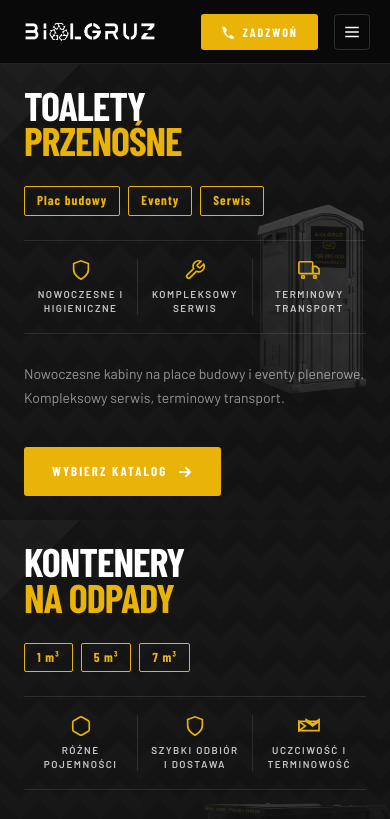
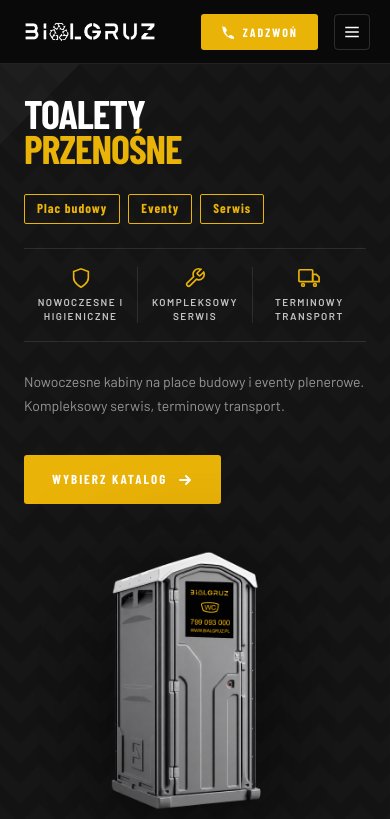
Before and after one commit to JakubPaszko2001/bialgruz-next, a Next.js app: page / in a window 390 px wide. Shown: the top 819 px of the page. Built offline with nearby package versions, Linux system fonts and the light colour scheme; a web font is replaced by a local one.

Commit message:
glowna strona mobile

```diff
--- a/components/HomePanels.jsx
+++ b/components/HomePanels.jsx
@@ -30,7 +30,7 @@ function Feature({ icon, label }) {
 function Panel({ eyebrowless, title1, title2, chips, features, desc, href, img, imgAlt, imgClass, index }) {
   return (
     <motion.div
-      className="bg-diagonal group relative grid grid-rows-[1fr_auto] overflow-hidden p-6 sm:p-[52px]"
+      className="bg-diagonal group relative grid min-h-[calc(100svh-64px)] grid-rows-[1fr_auto] overflow-hidden p-6 sm:p-[52px] md:min-h-0"
       initial={{ opacity: 0, y: 30 }}
       animate={{ opacity: 1, y: 0 }}
       transition={{ duration: 0.6, ease: [0.22, 1, 0.36, 1], delay: index * 0.12 }}
@@ -46,7 +46,7 @@ function Panel({ eyebrowless, title1, title2, chips, features, desc, href, img,
         }}
       />
 
-      <div className="relative z-[2] flex max-w-[380px] flex-col">
+      <div className="relative z-[2] flex max-w-[380px] flex-col pt-2 md:self-center md:pt-0">
         <h2 className="mb-7 font-display font-black uppercase leading-[0.88] tracking-[-1px]">
           <span className="block text-[clamp(40px,9vw,80px)] text-white">{title1}</span>
           <span className="block text-[clamp(40px,9vw,80px)] text-brand-yellow">{title2}</span>
@@ -73,9 +73,8 @@ function Panel({ eyebrowless, title1, title2, chips, features, desc, href, img,
           Wybierz katalog
           <ArrowIcon />
         </Link>
-      </div>
 
-      <div className={`pointer-events-none absolute z-[1] opacity-20 sm:opacity-100 ${imgClass}`}>
+        <div className={`mx-auto my-auto block w-[65%] max-w-[240px] md:pointer-events-none md:absolute md:my-0 md:-z-10 md:w-auto md:max-w-none ${imgClass}`}>
           <Image
             src={img}
             alt={imgAlt}
@@ -83,6 +82,7 @@ function Panel({ eyebrowless, title1, title2, chips, features, desc, href, img,
             height={800}
             className="w-full drop-shadow-[0_24px_56px_rgba(0,0,0,0.7)] transition-transform duration-500 group-hover:-translate-y-2.5 group-hover:scale-105"
           />
+        </div>
       </div>
     </motion.div>
   );
@@ -126,7 +126,7 @@ export default function HomePanels() {
         href="/toalety-przenosne"
         img="/toaleta-bialgruz.png"
         imgAlt="Toaleta przenośna Białgruz"
-        imgClass="right-[-10px] top-1/2 w-[42%] -translate-y-1/2"
+        imgClass="md:right-[-10px] md:top-1/2 md:w-[42%] md:-translate-y-1/2"
       />
 
       <Panel
@@ -158,7 +158,7 @@ export default function HomePanels() {
         href="/kontenery"
         img="/kontener-bialgruz.png"
         imgAlt="Kontener na gruz Białgruz"
-        imgClass="right-[-20px] bottom-[15%] w-[56%]"
+        imgClass="md:right-[-20px] md:bottom-[15%] md:w-[56%]"
       />
     </div>
   );
--- a/components/OrderForm.jsx
+++ b/components/OrderForm.jsx
@@ -70,9 +70,8 @@ function parseCoordinates(input) {
 }
 
 const PAYMENT_METHODS = [
-  { key: "gotówka", label: "Gotówka" },
-  { key: "karta", label: "Karta / BLIK" },
-  { key: "przelew", label: "Przelew" },
+  { key: "online", label: "Płatność online (PayU)" },
+  { key: "gotówka", label: "Gotówką" },
 ];
 
 // Kolejny numer zlecenia: kontenery = BIALxxxx, toalety = TOAxxxx
```
Lines whose indentation alone changed are shown as unchanged.
